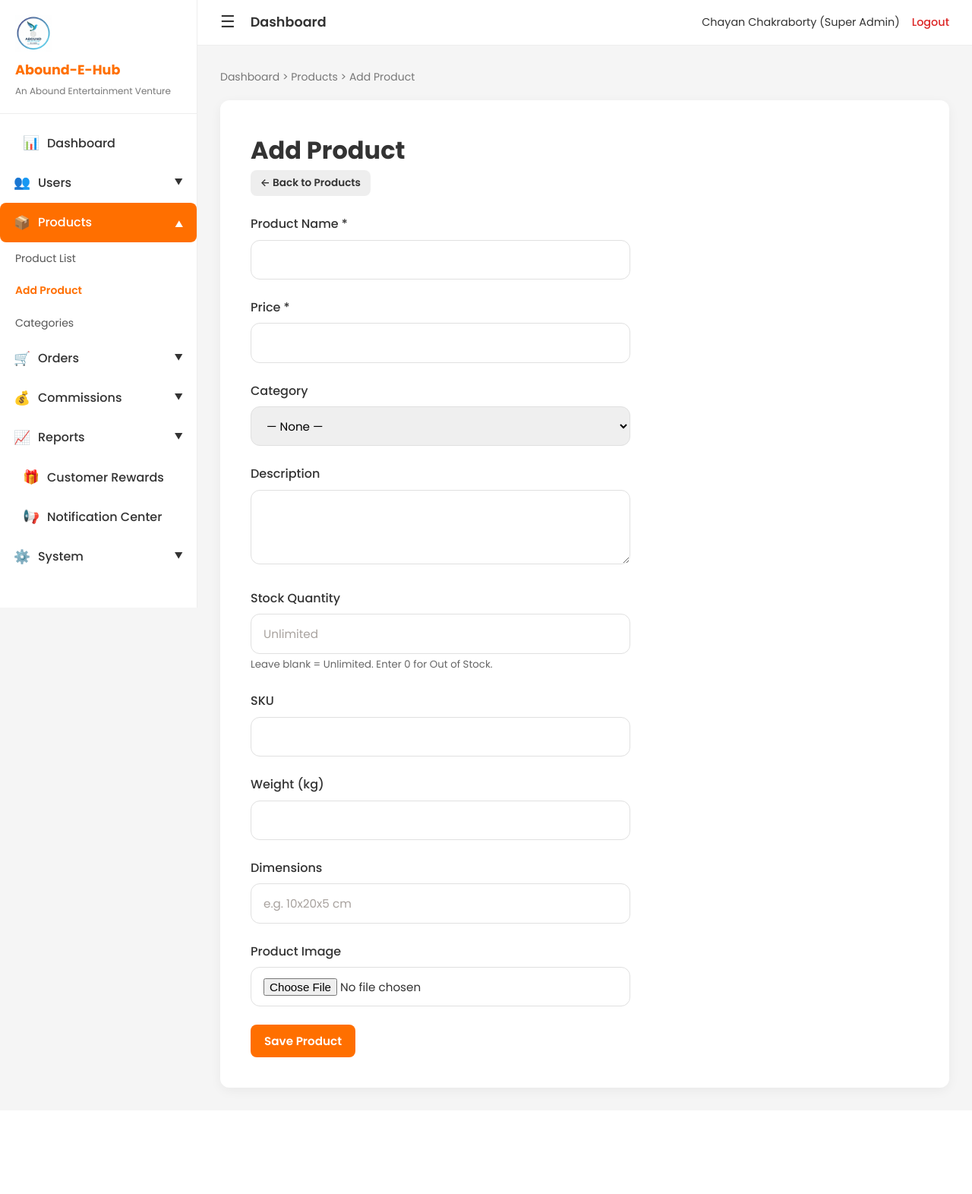
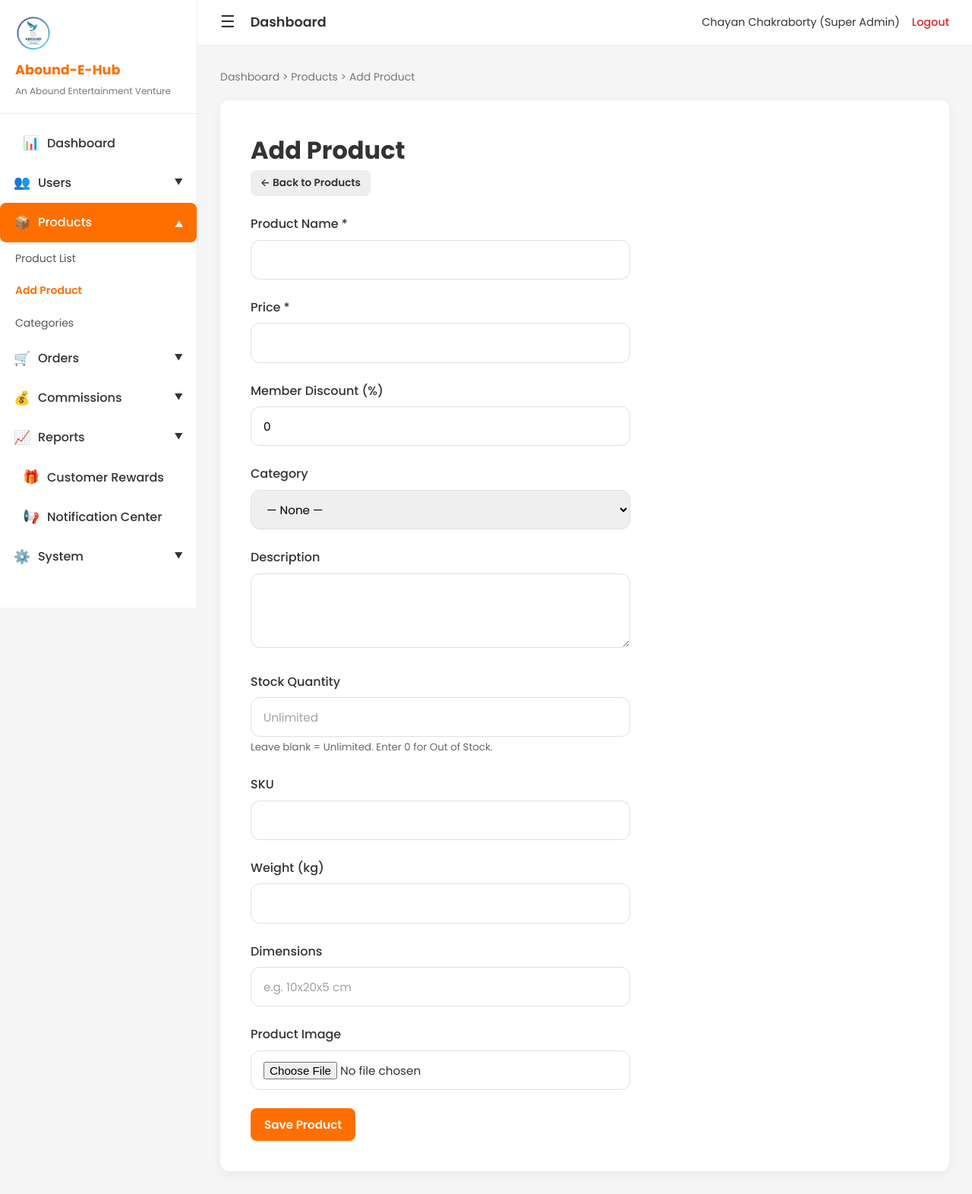
Before and after one commit to chayanc50-byte/abound-nextgen-e-hub, a Flask app: page /admin-add-product in a window 1280 px wide. Shown: the whole page at 76% size. Before the commit the page ends 1442 px from the top, so only its background shows below. Run offline with Flask 3, Linux system fonts and the light colour scheme; the visitor is signed in with stand-in values (Sample User, id 1); data comes from the database, SQL or seed files in the repository.

Commit message:
Add member-exclusive product discounts and pricing

```diff
--- a/app.py
+++ b/app.py
@@ -533,6 +533,7 @@ class Product(db.Model):
     name = db.Column(db.String(100), nullable=False)
     description = db.Column(db.Text)
     price = db.Column(db.Float, nullable=False)
+    member_discount_percent = db.Column(db.Float, default=0)
     image_url = db.Column(db.String(255))
     category_id = db.Column(db.Integer, db.ForeignKey('category.id'), nullable=True)
     stock_quantity = db.Column(db.Integer, nullable=True)  # None = unlimited, 0 = out of stock
@@ -544,6 +545,15 @@ class Product(db.Model):
     @property
     def is_out_of_stock(self):
         return self.stock_quantity == 0
+
+    @property
+    def has_member_discount(self):
+        return (self.member_discount_percent or 0) > 0
+
+    @property
+    def member_price(self):
+        discount_percent = min(max(self.member_discount_percent or 0, 0), 100)
+        return round(self.price - (self.price * discount_percent / 100.0), 2)
 
 class Address(db.Model):
     """Saved delivery address for a user."""
@@ -1230,13 +1240,13 @@ def checkout_prepare_pending():
     fields, msg = _parse_checkout_shipping(user, product_id, quantity)
     if msg:
         return jsonify({'error': msg}), 400
-    amount_paise = int(round(product.price * quantity * 100))
+    amount_paise = int(round(product.member_price * quantity * 100))
     if amount_paise < 100:
         return jsonify({'error': 'Amount must be at least ₹1.00 (100 paise).'}), 400
     order = Order(
         user_id=user.id,
         product_id=product.id,
-        amount=product.price,
+        amount=product.member_price,
         quantity=quantity,
         shipping_address=fields['shipping_address'],
         shipment_notes=fields['shipment_notes'],
@@ -1435,7 +1445,7 @@ def place_order(product_id):
         flash('Please enter a valid 6-digit PIN code.', 'error')
         return redirect(url_for('checkout', productId=product_id, qty=quantity))
     order = Order(
-        user_id=user.id, product_id=product.id, amount=product.price, quantity=quantity,
+        user_id=user.id, product_id=product.id, amount=product.member_price, quantity=quantity,
         shipping_address=shipping_address, shipment_notes=shipment_notes, phone=phone or None,
         payment_status='Paid'
     )
@@ -1831,7 +1841,7 @@ def create_order(product_id):
         shipping_address = user.address or ''
     if not phone:
         phone = user.phone or ''
-    order = Order(user_id=user.id, product_id=product.id, amount=product.price, quantity=quantity,
+    order = Order(user_id=user.id, product_id=product.id, amount=product.member_price, quantity=quantity,
         shipping_address=shipping_address or None, phone=phone or None, payment_status='Paid')
     db.session.add(order)
     decrement_tracked_stock(product, quantity)
@@ -2413,7 +2423,7 @@ def migrate_db():
                     conn.execute(text(f"ALTER TABLE category ADD COLUMN {col} {def_sql}"))
             except Exception:
                 pass
-    for col, def_sql in [('category_id', 'INTEGER'), ('stock_quantity', 'INTEGER'), ('sku', 'VARCHAR(50)'), ('weight', 'REAL'), ('dimensions', 'VARCHAR(100)')]:
+    for col, def_sql in [('category_id', 'INTEGER'), ('stock_quantity', 'INTEGER'), ('sku', 'VARCHAR(50)'), ('weight', 'REAL'), ('dimensions', 'VARCHAR(100)'), ('member_discount_percent', 'REAL DEFAULT 0')]:
         try:
             with db.engine.connect() as conn:
                 conn.execute(text(f"SELECT {col} FROM product LIMIT 1"))
@@ -2912,12 +2922,16 @@ def admin_product_add():
     if request.method == 'POST':
         name = request.form.get('name', '').strip()
         price = request.form.get('price', type=float)
+        member_discount_percent = request.form.get('member_discount_percent', type=float)
         category_id = request.form.get('category_id', type=int)
         description = request.form.get('description', '')
         stock_quantity = request.form.get('stock_quantity', type=int)
         sku = request.form.get('sku', '').strip()
         weight = request.form.get('weight', type=float)
         dimensions = request.form.get('dimensions', '')
+        if member_discount_percent is None:
+            member_discount_percent = 0
+        member_discount_percent = min(max(member_discount_percent, 0), 100)
         if not name or price is None:
             flash('Name and price required', 'error')
             return redirect(url_for('admin_product_add'))
@@ -2935,7 +2949,8 @@ def admin_product_add():
                     img_path = f'/static/images/{fn}'
         p = Product(name=name, price=price, description=description or None, image_url=img_path,
             category_id=category_id if category_id else None, stock_quantity=stock_quantity if stock_quantity is not None else None,
-            sku=sku or generate_product_sku(), weight=weight if weight else None, dimensions=dimensions or None)
+            sku=sku or generate_product_sku(), weight=weight if weight else None, dimensions=dimensions or None,
+            member_discount_percent=member_discount_percent)
         db.session.add(p)
         db.session.commit()
         log_activity(session['user_id'], f'Created product: {name}', 'product', p.id)
@@ -2951,8 +2966,11 @@ def admin_product_edit(prod_id):
     if request.method == 'POST':
         p.name = request.form.get('name', '').strip() or p.name
         price = request.form.get('price', type=float)
+        member_discount_percent = request.form.get('member_discount_percent', type=float)
         if price is not None:
             p.price = price
+        if member_discount_percent is not None:
+            p.member_discount_percent = min(max(member_discount_percent, 0), 100)
         p.category_id = request.form.get('category_id', type=int) or None
         p.description = request.form.get('description', '') or None
         p.stock_quantity = request.form.get('stock_quantity', type=int) if request.form.get('stock_quantity') != '' else None
--- a/templates/admin/product_form.html
+++ b/templates/admin/product_form.html
@@ -13,6 +13,10 @@
         <div class="form-group">
             <label>Price *</label>
             <input type="number" name="price" step="0.01" value="{{ product.price if product else '' }}" required>
+        </div>
+        <div class="form-group">
+            <label>Member Discount (%)</label>
+            <input type="number" name="member_discount_percent" min="0" max="100" step="0.01" value="{{ product.member_discount_percent if product else 0 }}">
         </div>
         <div class="form-group">
             <label>Category</label>
```
Also changed, not shown: templates/checkout.html (+19 -0 lines), templates/products.html (+11 -0 lines).
